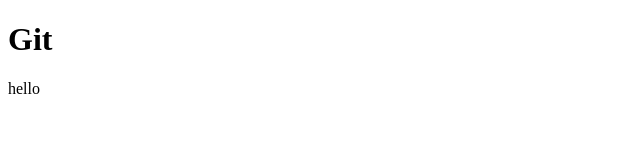
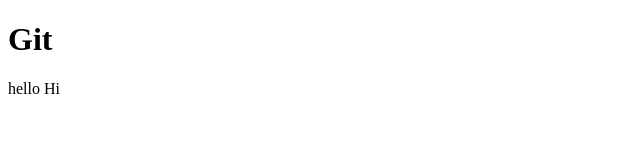
Before and after one commit to anoopj427/learning-git, a plain HTML site: page index.html in a window 1280 px wide. Shown: the full height of the page, 0-640 px from the left. Drawn offline with Linux system fonts and the light colour scheme.

Commit message:
Hi added

```diff
--- a/index.html
+++ b/index.html
@@ -7,6 +7,6 @@
 </head>
 <body>
     <h1>Git</h1>
-    <p>hello</p>
+    <p>hello Hi</p>
 </body>
 </html>
```
